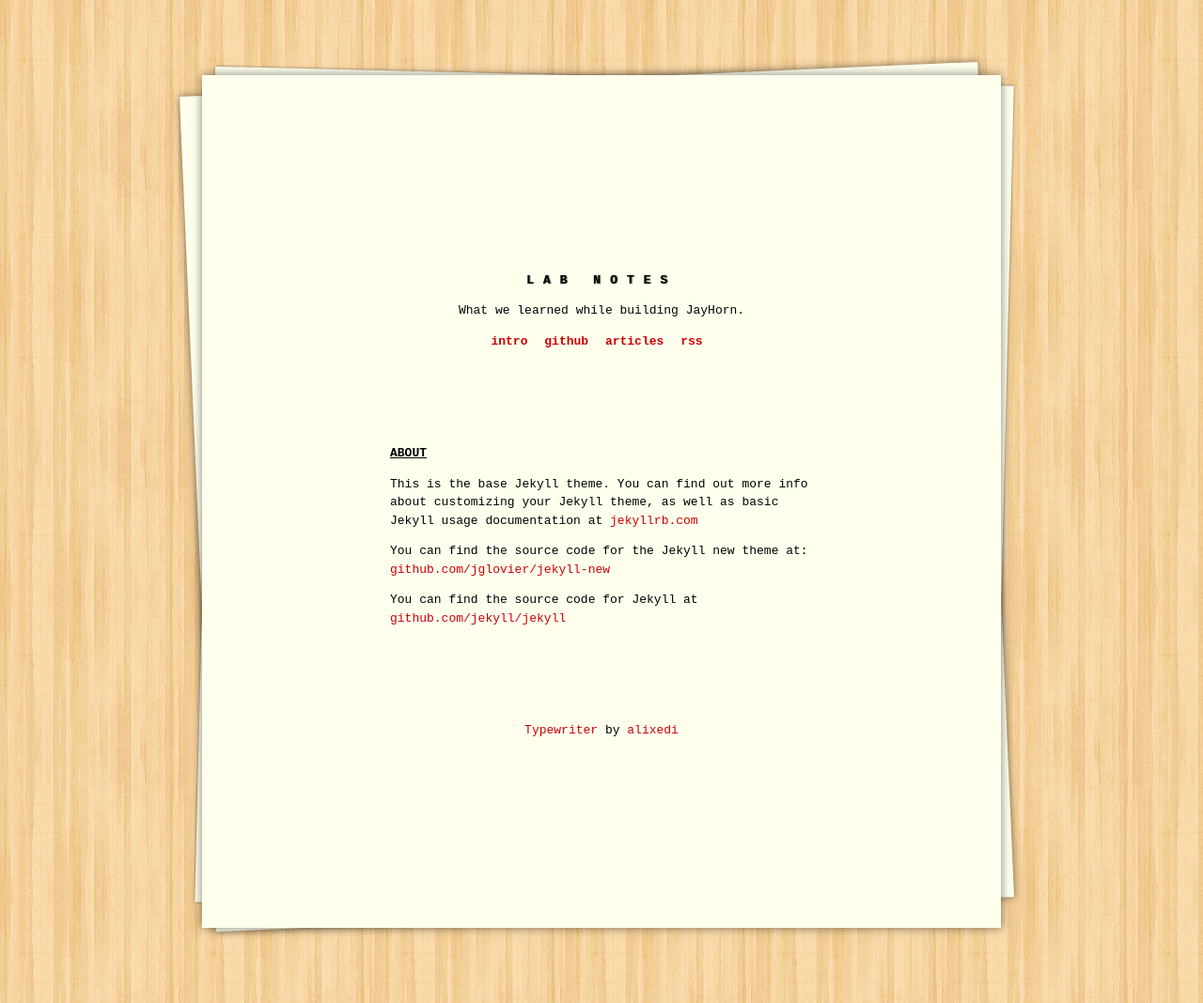
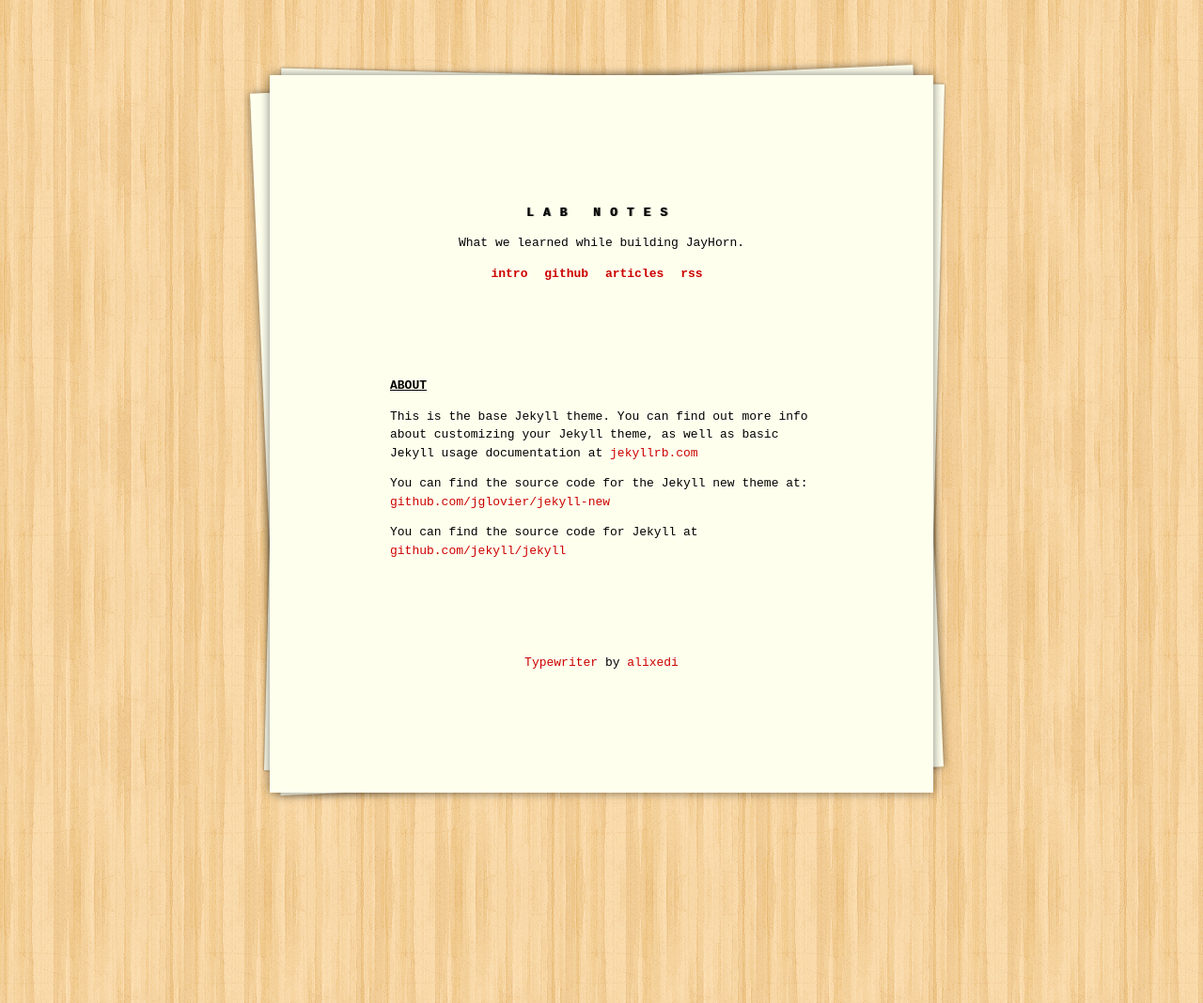
Before and after one commit to jayhorn/jayhorn, a Jekyll site: the page built from about.md, in a window 1280 px wide. Shown: the whole page at 94% size. Built offline with Jekyll 4.4.1, drawn with Linux system fonts in a browser that asks for light colours.

Commit message:
Update main.css

```diff
--- a/css/main.css
+++ b/css/main.css
@@ -11,7 +11,7 @@ body {
   margin: 50px auto 0;
   max-width: 450px;
   min-height: 300px;
-  padding: 200px;
+  padding: 10%;
   position: relative;
   width: 80%;
 }
```
